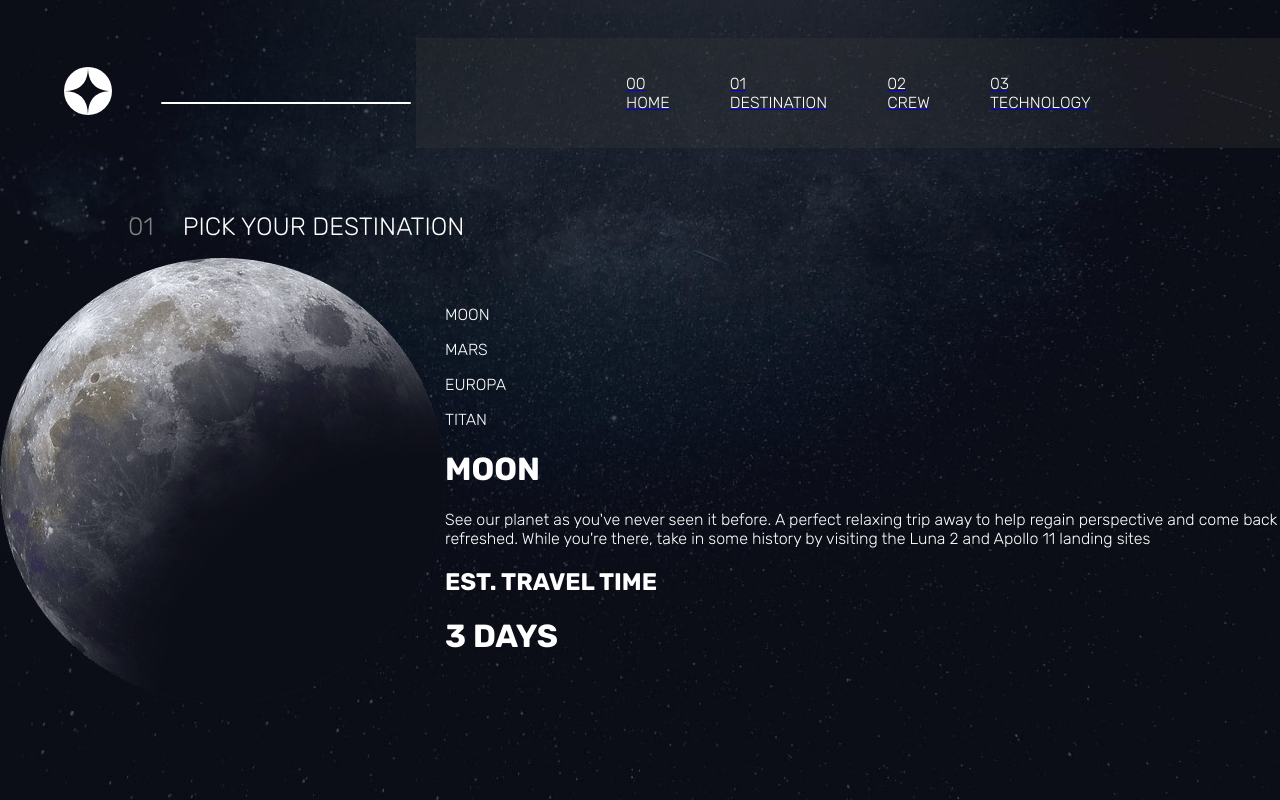
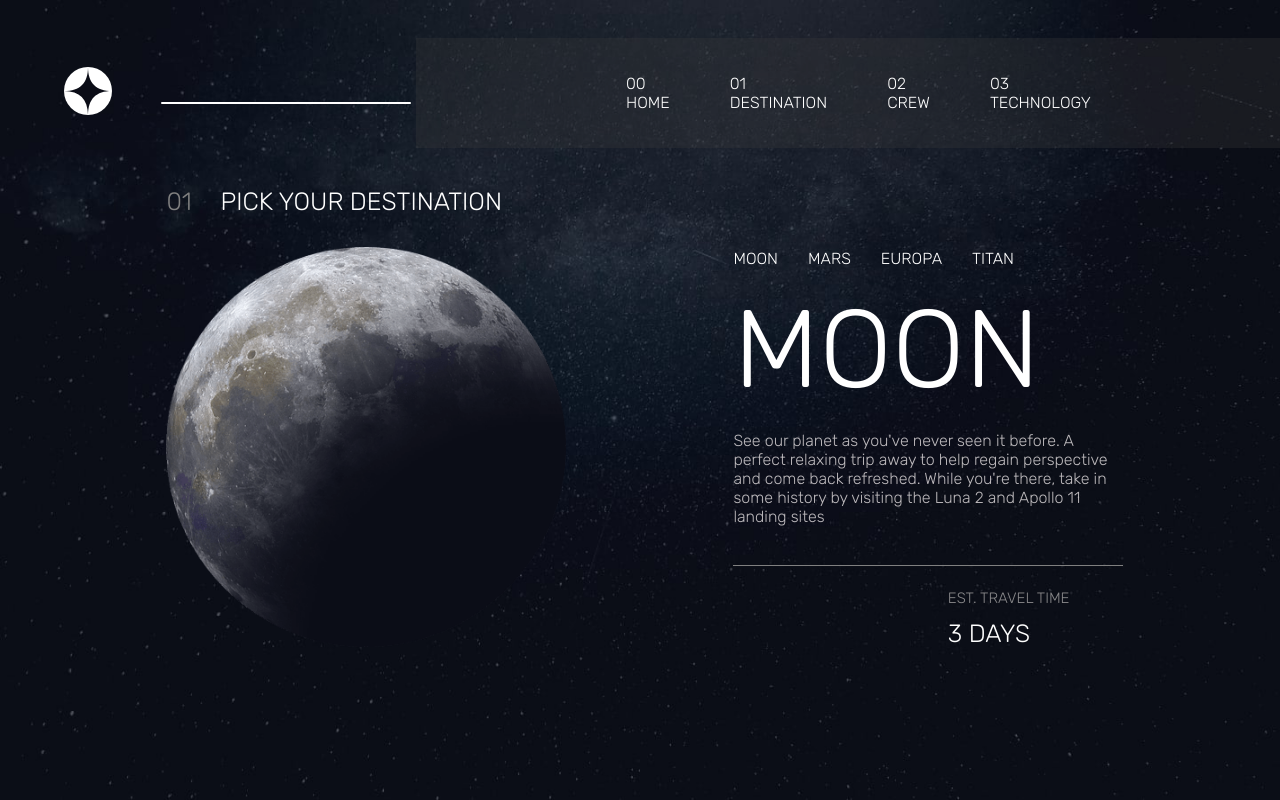
Before and after one commit to ArthurVRoost/ProjetEspace, a React (Vite) app: page /destination in a window 1280 px wide. Shown: the top 800 px of the page. Built offline with nearby package versions, Linux system fonts and the light colour scheme.

Commit message:
page destination sans map

```diff
--- a/src/components/nav/Nav.jsx
+++ b/src/components/nav/Nav.jsx
@@ -9,11 +9,11 @@ export default function Nav() {
                     <img className='navImg' src={logo} alt="logo site" />
                 </div>
                 <div className='navDiv2'>
-                    <Link to="/"><p className='navP'>00 HOME</p></Link>
+                    <Link className='link' to="/"><p className='navP'>00 HOME</p></Link>
 
-                    <Link to="/destination"> <p className='navP'>01 DESTINATION</p></Link>
-                    <Link to="/crew"><p className='navP'>02 CREW</p></Link>
-                    <Link to="/technology"><p className='navP'>03 TECHNOLOGY</p></Link>
+                    <Link className='link' to="/destination"> <p className='navP'>01 DESTINATION</p></Link>
+                    <Link className='link'to="/crew"><p className='navP'>02 CREW</p></Link>
+                    <Link className='link' to="/technology"><p className='navP'>03 TECHNOLOGY</p></Link>
 
 
 
--- a/src/components/nav/nav.css
+++ b/src/components/nav/nav.css
@@ -34,3 +34,7 @@
     left: 8%;
     width: 250px;
 }
+.link{
+    text-decoration: none;
+    color: white;
+}
--- a/src/pages/accueil/Accueil.jsx
+++ b/src/pages/accueil/Accueil.jsx
@@ -1,6 +1,8 @@
+import { Link } from 'react-router-dom'
 import Nav from '../../components/nav/Nav'
 import './accueil.css'
 import bgHome from '/src/assets/home/background-home-desktop.jpg'
+
 export default function Accueil() {
     return(
         <>
@@ -13,7 +15,8 @@ export default function Accueil() {
                         <p className='accueilP'>Let's face it: if you want to go to spac, you might as well genuinely go to outer space and not hover kind of on the edge of it. Well sit back, and relac becayse we'll give you a truly out of this world experience!</p>
                     </div>
                     <div className='accueilDiv2'>
-                        <h2 className='accueilH22'>EXPLORE</h2>
+                        <Link className='link' to="/destination"><h2 className='accueilH22'>EXPLORE</h2></Link>
+
                     </div>
                  </div>
             </div>
--- a/src/pages/accueil/accueil.css
+++ b/src/pages/accueil/accueil.css
@@ -25,6 +25,7 @@
 }
 .accueilH22{
     font-weight: 100;
+    color: black;
 }
 .accueilH1{
     font-weight: 100;
--- a/src/pages/destination/Destination.jsx
+++ b/src/pages/destination/Destination.jsx
@@ -5,6 +5,7 @@ import moon from '/src/assets/destination/image-moon.png'
 import mars from '/src/assets/destination/image-mars.png'
 import titan from '/src/assets/destination/image-titan.png'
 import europa from '/src/assets/destination/image-europa.png'
+import { Link } from 'react-router-dom'
 
 export default function Destination() {
     return(
@@ -20,10 +21,10 @@ export default function Destination() {
                 </div>
                 <div className='destiDiv3'>
                     <div className='destiDiv3Div1'>
-                        <p className='destiDiv3Div1P'>MOON</p>
-                        <p className='destiDiv3Div1P'>MARS</p>
-                        <p className='destiDiv3Div1P'>EUROPA</p>
-                        <p className='destiDiv3Div1P'>TITAN</p>
+                        <Link className='link'><p className='destiDiv3Div1P'>MOON</p></Link>
+                        <Link className='link'><p className='destiDiv3Div1P'>MARS</p></Link>
+                        <Link className='link'><p className='destiDiv3Div1P'>EUROPA</p></Link>
+                        <Link className='link'><p className='destiDiv3Div1P'>TITAN</p></Link>
                     </div>
                     <div className='destiDiv3Div2'>
                         <h1 className='destiDiv3Div2H1'>MOON</h1>
--- a/src/pages/destination/destination.css
+++ b/src/pages/destination/destination.css
@@ -4,8 +4,8 @@
     color: white;
     font-family: "Rubik";
     font-weight: 100;
-    margin-top: 5%;
-    margin-left: 10%;
+    margin-top: 3%;
+    margin-left: 13%;
     font-size: 25px;
 }
 .destiDiv1Span{
@@ -20,4 +20,45 @@
     display: flex;
     font-weight: 100;
     align-items: center;
+    margin-left: 13%;
 }
+.destiImg{
+    width: 400px;
+    height: 400px;
+}
+.destiDiv3Div1{
+    display: flex;
+    gap: 30Px;
+}
+.destiDiv3{
+    margin-left: 15%;
+    width: 35%;
+}
+.destiDiv3Div2H1{
+    font-size: 110px;
+    font-weight: 100;
+    margin:0 ;
+}
+.destiDiv3Div1P{
+    color: white;
+}
+.destiDiv3Div2P{
+    color: rgba(255, 250, 250, 0.73);
+    margin-bottom:10% ;
+}
+.destiDiv3Div2{
+    border-bottom: 1px solid gray;
+}
+.destiDiv3Div3H2{
+    font-weight: 100;
+    font-size: 15px;
+    margin-top: 6%;
+    margin-left: 55%;
+    color: rgba(168, 167, 167, 0.804);
+}
+.destiDiv3Div3H1{
+    font-weight: 100;
+    margin-left: 55%;
+    margin-top: 0;
+    font-size: 25px;
+}
```
